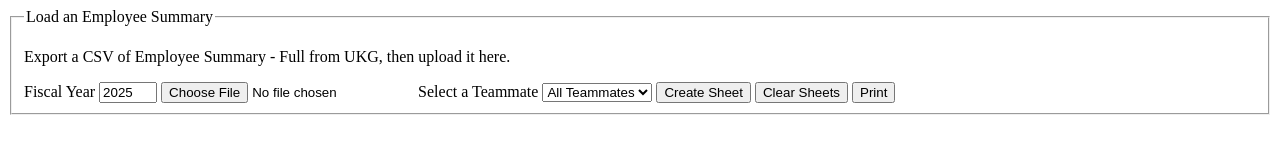
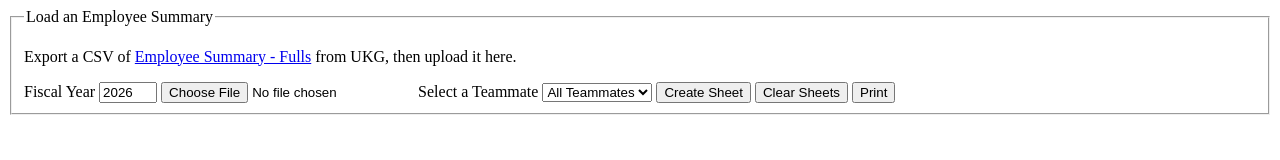
Before and after one commit to drewciaramitaro/attendanceform, a plain HTML site: page index.html in a window 1280 px wide. Drawn offline with Linux system fonts and the light colour scheme; a web font is replaced by a local one.

Commit message:
Update index.html

```diff
--- a/index.html
+++ b/index.html
@@ -1220,9 +1220,9 @@
 	<!-- ;grid-template-columns: 1fr 35px 1fr;"> -->
 	<fieldset class="hide-on-print">
 		<legend>Load an Employee Summary</legend>
-		<p>Export a CSV of Employee Summary - Full from UKG, then upload it here.</p>
+		<p>Export a CSV of <a target="_blank" href="https://golubcorp-sso.prd.mykronos.com/ia#/dataView/98">Employee Summary - Fulls</a> from UKG, then upload it here.</p>
 		<label>Fiscal Year</label>
-		<input style="width:50px" type="number" min="2025" id="fiscal-year-input" value="2025"/>
+		<input style="width:50px" type="number" min="2025" id="fiscal-year-input" value="2026"/>
 
 		<input id="file-input" type="file"/>
 		<label>Select a Teammate</label>
```
